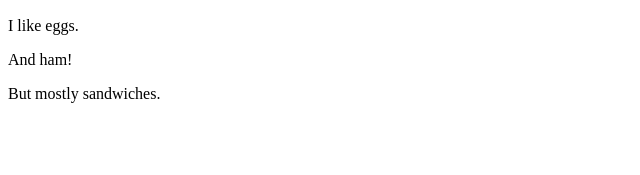
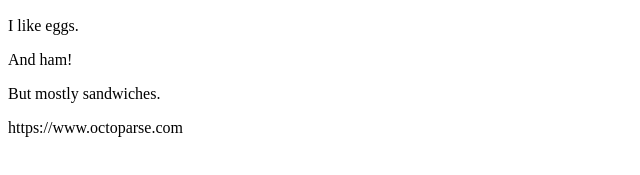
Before and after one commit to TechSavvyK/TechSavvyK.github.io, a plain HTML site: page index.html in a window 1280 px wide. Shown: the part 383-558 px from the top of the page, without its empty margins (0-640 px from the left). Drawn offline with Linux system fonts and the light colour scheme.

Commit message:
Update index.html

```diff
--- a/index.html
+++ b/index.html
@@ -8,5 +8,7 @@
 		<p>I like eggs.</p>
 		<p>And ham!</p>
 		<p>But mostly sandwiches.</p>
+		<p>https://www.octoparse.com</p>
+
 	</body>
 </html>
```
